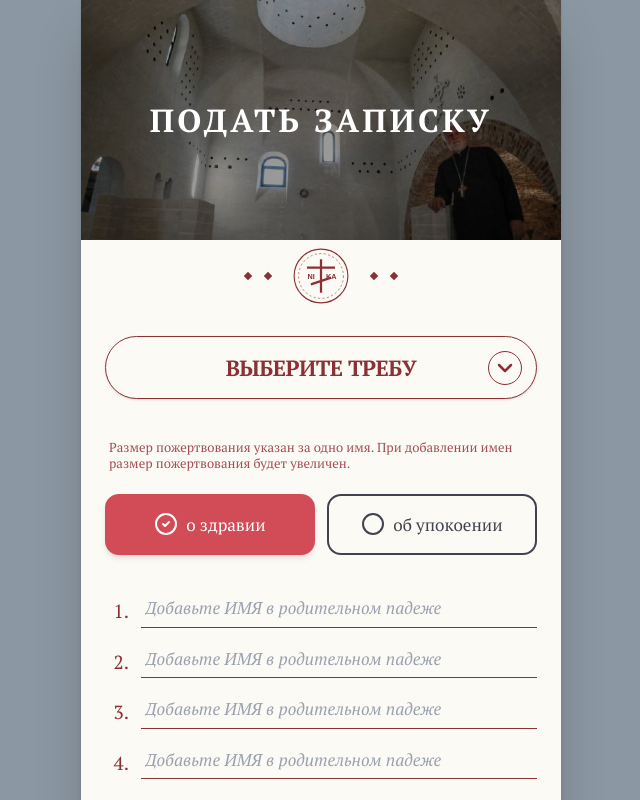
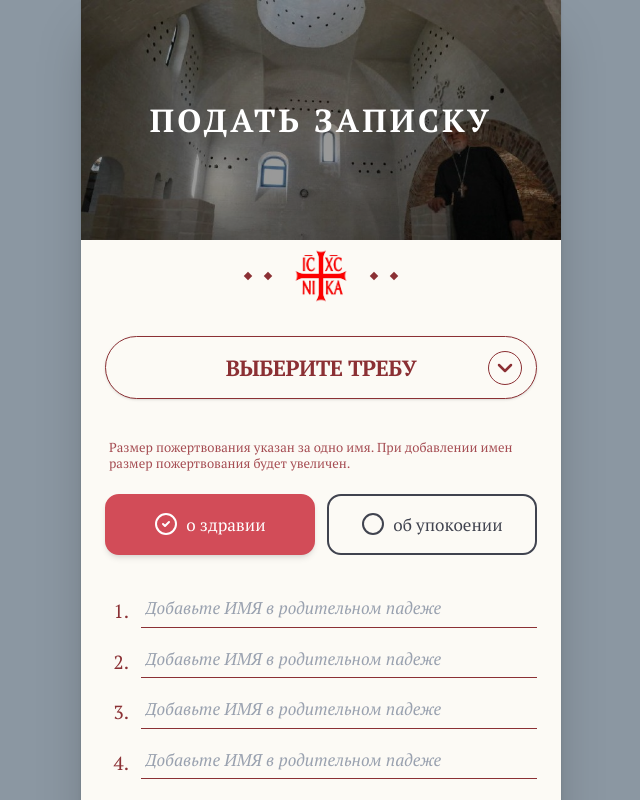
Before and after one commit to alexbelskid/hram-pages, a React (Vite) app: page / in a window 1280 px wide. Shown: the top 800 px of the page, without its empty margins (319-959 px from the left). Built offline with nearby package versions, Linux system fonts and the light colour scheme.

Commit message:
Replace logo seal with cross image

```diff
--- a/src/App.tsx
+++ b/src/App.tsx
@@ -1,18 +1,17 @@
 import React, { useState } from 'react';
 import { ArrowRight, CheckCircle2, ChevronDown, Circle } from 'lucide-react';
 import headerChurch from './assets/header-church.jpg';
+import crossSymbol from './assets/cross-symbol.png';
 
 const LogoSeal = () => (
   <div className="flex items-center justify-center mb-8 mt-2 gap-[14px]">
     <div className="w-[6px] h-[6px] rotate-45 bg-[#8b3034]"></div>
     <div className="w-[6px] h-[6px] rotate-45 bg-[#8b3034]"></div>
-    <svg width="56" height="56" viewBox="0 0 100 100" fill="none" xmlns="http://www.w3.org/2000/svg" className="mx-2">
-      <circle cx="50" cy="50" r="48" stroke="#8b3034" strokeWidth="2" />
-      <circle cx="50" cy="50" r="40" stroke="#8b3034" strokeWidth="1" strokeDasharray="4 4" />
-      <path d="M50 20 L50 80 M25 35 L75 35 M32 65 L68 53" stroke="#8b3034" strokeWidth="4" />
-      <text x="26" y="55" fill="#8b3034" fontSize="13" fontWeight="800" fontFamily="sans-serif">NI</text>
-      <text x="59" y="55" fill="#8b3034" fontSize="13" fontWeight="800" fontFamily="sans-serif">KA</text>
-    </svg>
+    <img
+      src={crossSymbol}
+      alt="Крест"
+      className="mx-2 w-[56px] h-[56px] object-contain"
+    />
     <div className="w-[6px] h-[6px] rotate-45 bg-[#8b3034]"></div>
     <div className="w-[6px] h-[6px] rotate-45 bg-[#8b3034]"></div>
   </div>
```
Also changed, not shown: src/assets/cross-symbol.png (added).
